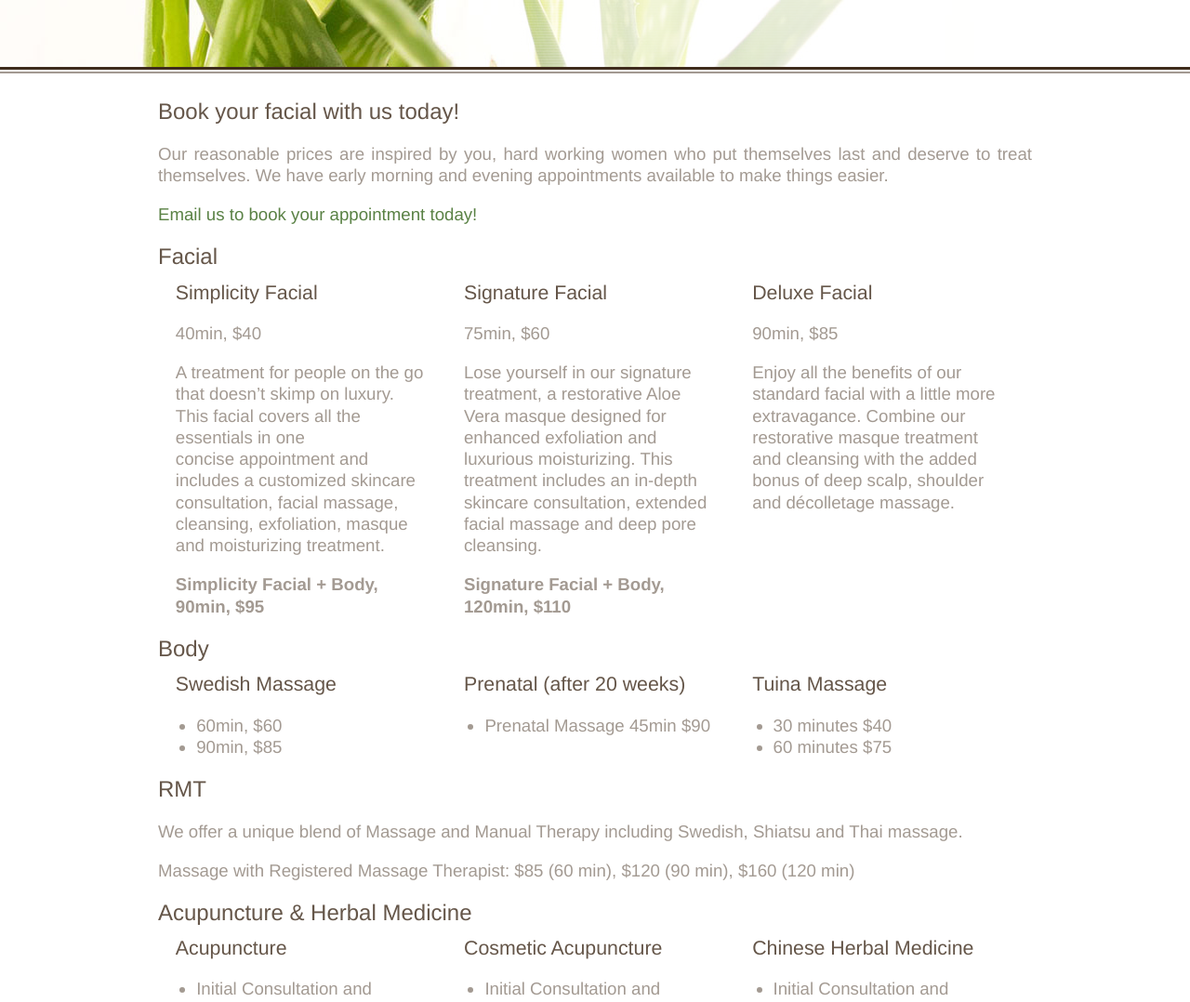
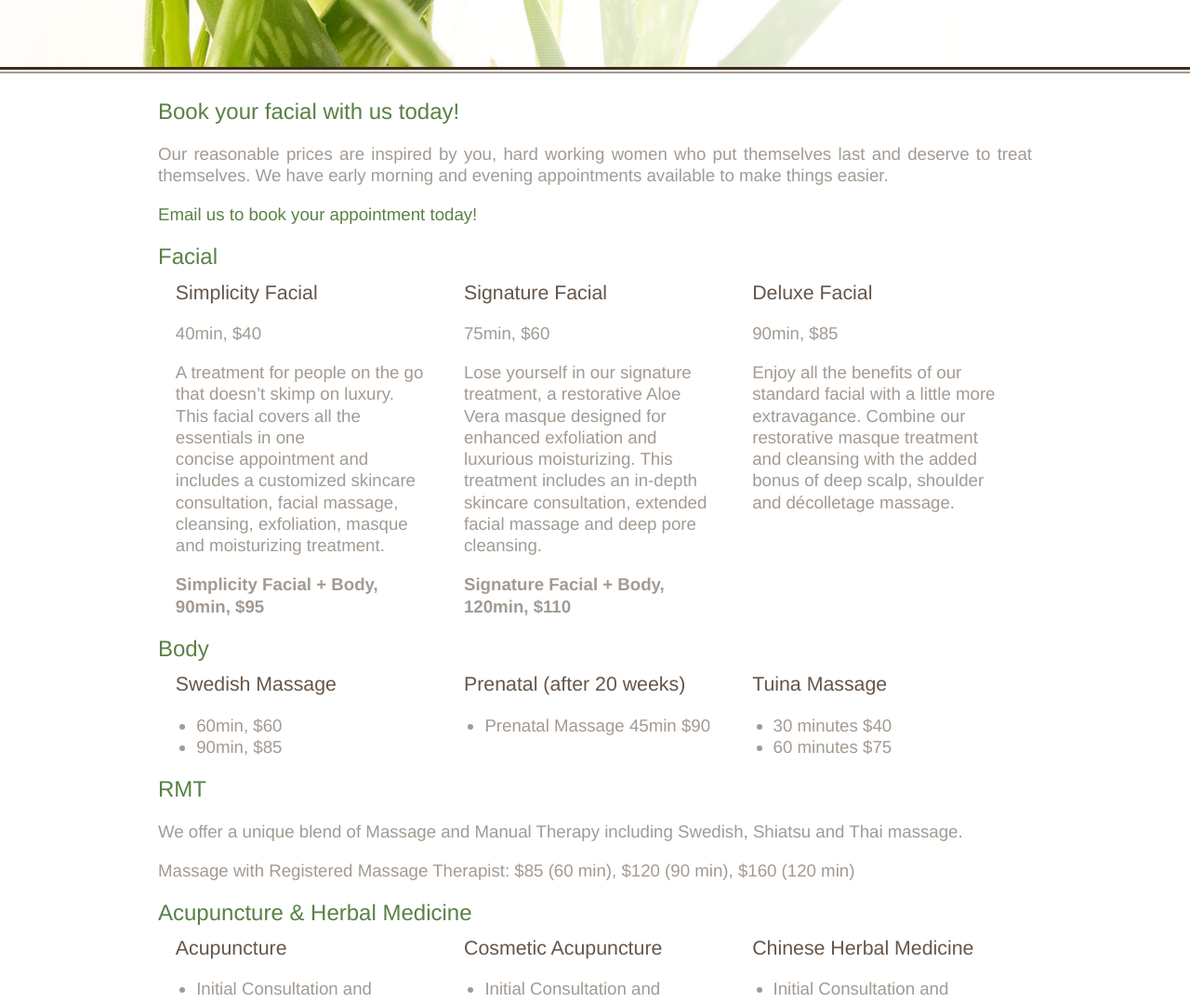
Before and after one commit to jamesaoverton/nagomi, a Jekyll site: the page built from services.md, in a window 1280 px wide. Shown: the part 390-1468 px from the top of the page at 93% size. Built offline with Jekyll 4.4.1, drawn with Linux system fonts in a browser that asks for light colours; some of the changed text lies outside the part shown.

Commit message:
matched section header colour with original

```diff
--- a/assets/styles.css
+++ b/assets/styles.css
@@ -168,6 +168,9 @@ a {
   text-decoration: none;
 }
 
+.section-header {
+  color: #598144;
+}
 .content-body {
   font-weight: 300;
   text-align: justify;
--- a/services.md
+++ b/services.md
@@ -3,7 +3,7 @@ layout: default
 ---
 <div>
 
-# Book your facial with us today!
+<h1 class="section-header">Book your facial with us today!</h1>
 
 Our reasonable prices are inspired by you, hard working women who put themselves last and deserve to treat themselves. We have early morning and evening appointments available to make things easier.
 
@@ -11,7 +11,7 @@ Our reasonable prices are inspired by you, hard working women who put themselves
   </div>
 
 <div class="thirds">
-# Facial
+<h1 class="section-header">Facial</h1>
   <div class="third block1of3">
 ## Simplicity Facial
 
@@ -42,7 +42,7 @@ Enjoy all the benefits of our standard facial with a little more extravagance. C
 </div>
 
 <div class="thirds">
-# Body
+  <h1 class="section-header">Body</h1>
 <div class="third block1of3">
 ## Swedish Massage
 
@@ -63,7 +63,7 @@ Enjoy all the benefits of our standard facial with a little more extravagance. C
 </div>
 
 <div>
-# RMT
+<h1 class="section-header">RMT</h1>
 
 We offer a unique blend of Massage and Manual Therapy including Swedish, Shiatsu and Thai massage.
 
@@ -71,7 +71,7 @@ Massage with Registered Massage Therapist: $85 (60 min), $120 (90 min), $160 (12
 </div>
 <div class="thirds">
 
-# Acupuncture & Herbal Medicine
+<h1 class="section-header">Acupuncture & Herbal Medicine</h1>
 <div class="third block1of3">
 
 ## Acupuncture
@@ -108,7 +108,7 @@ Massage with Registered Massage Therapist: $85 (60 min), $120 (90 min), $160 (12
 </div>
 
 <div class="halves">
-# Nail
+<h1 class="section-header">Nail</h1>
 <div class="half block1of2">
 ## Nail Services
 
@@ -129,7 +129,7 @@ Massage with Registered Massage Therapist: $85 (60 min), $120 (90 min), $160 (12
 </div>
 </div>
 <div class="halves">
-# Eyelashes
+<h1 class="section-header">Eyelashes</h1>
 
 <div class="half block1of2">
 ## Eyelash Extensions
@@ -160,7 +160,7 @@ Massage with Registered Massage Therapist: $85 (60 min), $120 (90 min), $160 (12
 </div>
 </div>
 <div class="thirds">
-# Waxing
+<h1 class="section-header">Waxing</h1>
 <div class="third block1of3">
 ## Body
 
@@ -216,7 +216,7 @@ Massage with Registered Massage Therapist: $85 (60 min), $120 (90 min), $160 (12
 </div>
 </div>
 <div>
-# Something extra-special coming up? [Ask us about our make-up services!](mailto:info@nagomi.ca)
+<h1 class="section-header">Something extra-special coming up? <a href="mailto:info@nagomi.ca">Ask us about our make-up services</a>!</h1>
 
 All services are by appointment only. Gifts certificates available. We now accept debit and credit.
 </div>
```
